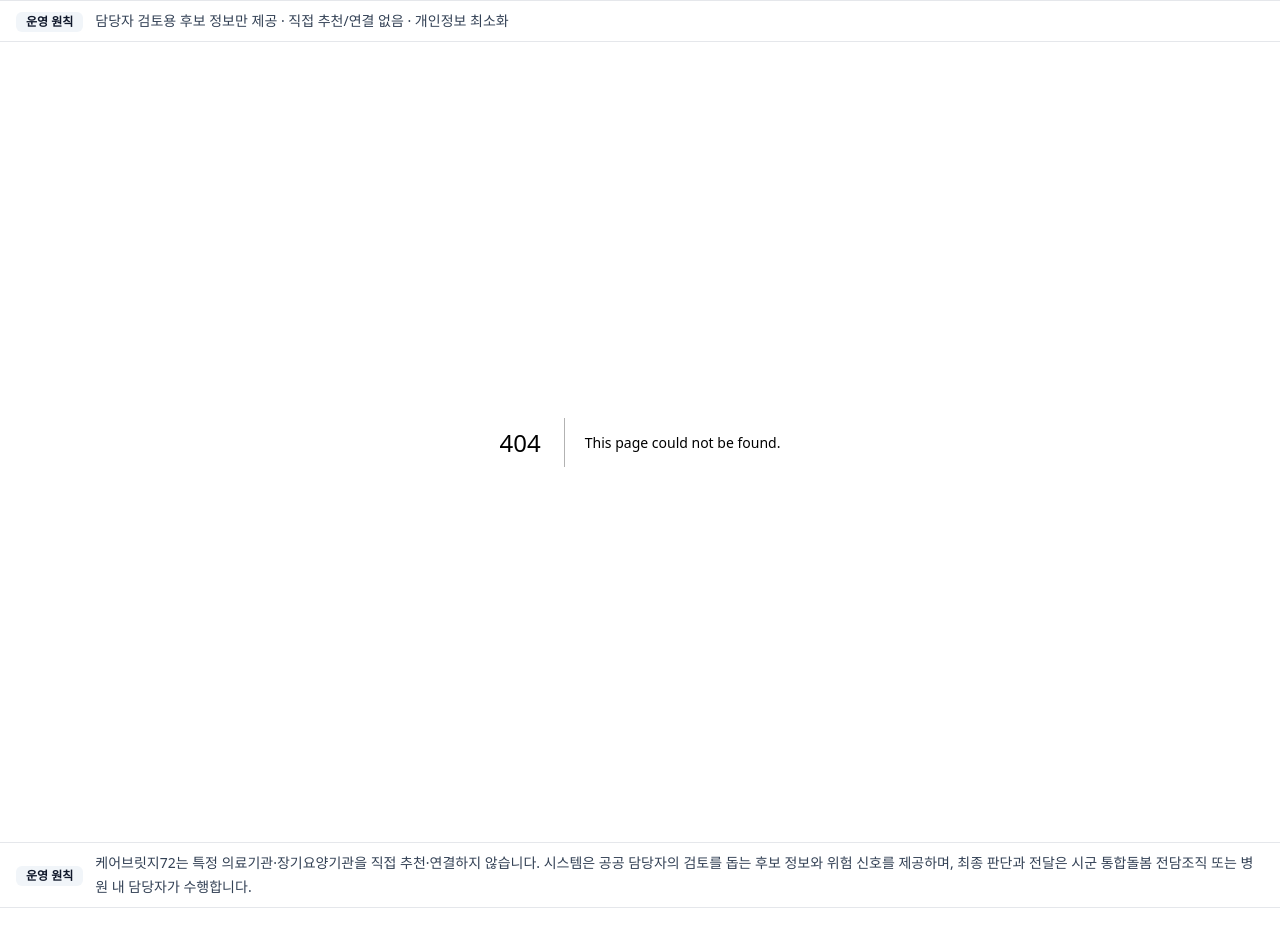
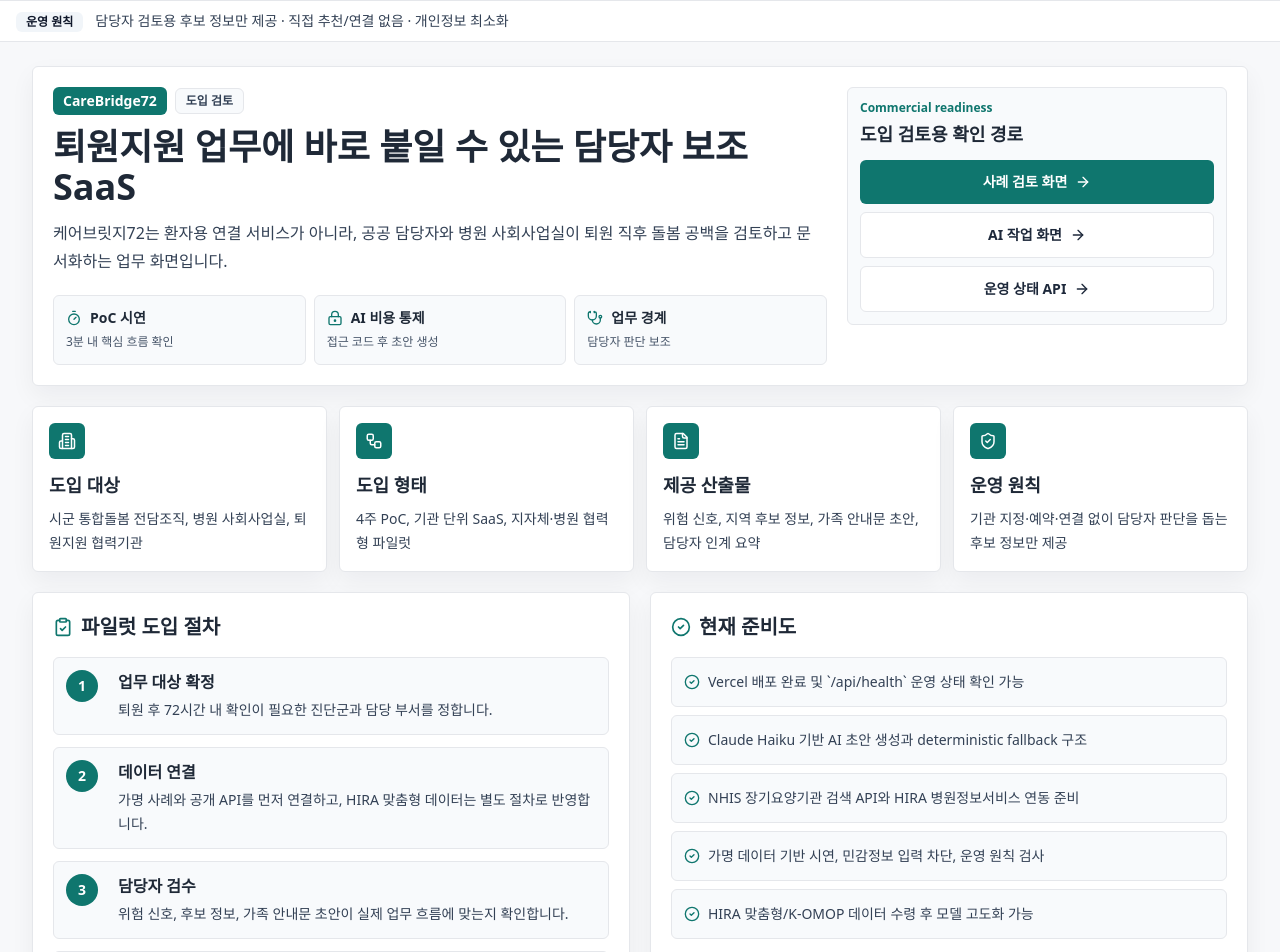
Before and after one commit to dailyweekly/carebridge72, a Next.js app: page /readiness in a window 1280 px wide. Before the commit this address had no page. Shown: the top 952 px of the page. Before the commit the page ends 908 px from the top, so only its background shows below. Built offline with nearby package versions, Linux system fonts and the light colour scheme.

Commit message:
Add commercial readiness page

```diff
--- /dev/null
+++ b/app/readiness/page.tsx
@@ -0,0 +1,180 @@
+import {
+  ArrowRight,
+  Building2,
+  CheckCircle2,
+  ClipboardCheck,
+  FileText,
+  LockKeyhole,
+  ShieldCheck,
+  Stethoscope,
+  Timer,
+  Workflow
+} from "lucide-react";
+import Link from "next/link";
+
+const pilotSteps = [
+  ["1", "업무 대상 확정", "퇴원 후 72시간 내 확인이 필요한 진단군과 담당 부서를 정합니다."],
+  ["2", "데이터 연결", "가명 사례와 공개 API를 먼저 연결하고, HIRA 맞춤형 데이터는 별도 절차로 반영합니다."],
+  ["3", "담당자 검수", "위험 신호, 후보 정보, 가족 안내문 초안이 실제 업무 흐름에 맞는지 확인합니다."],
+  ["4", "운영 전환", "접근 코드, 감사 로그, 운영 원칙 검사를 유지한 상태로 제한 배포합니다."]
+];
+
+const commercialFit = [
+  {
+    icon: <Building2 size={18} />,
+    title: "도입 대상",
+    body: "시군 통합돌봄 전담조직, 병원 사회사업실, 퇴원지원 협력기관"
+  },
+  {
+    icon: <Workflow size={18} />,
+    title: "도입 형태",
+    body: "4주 PoC, 기관 단위 SaaS, 지자체·병원 협력형 파일럿"
+  },
+  {
+    icon: <FileText size={18} />,
+    title: "제공 산출물",
+    body: "위험 신호, 지역 후보 정보, 가족 안내문 초안, 담당자 인계 요약"
+  },
+  {
+    icon: <ShieldCheck size={18} />,
+    title: "운영 원칙",
+    body: "기관 지정·예약·연결 없이 담당자 판단을 돕는 후보 정보만 제공"
+  }
+];
+
+const readinessItems = [
+  "Vercel 배포 완료 및 `/api/health` 운영 상태 확인 가능",
+  "Claude Haiku 기반 AI 초안 생성과 deterministic fallback 구조",
+  "NHIS 장기요양기관 검색 API와 HIRA 병원정보서비스 연동 준비",
+  "가명 데이터 기반 시연, 민감정보 입력 차단, 운영 원칙 검사",
+  "HIRA 맞춤형/K-OMOP 데이터 수령 후 모델 고도화 가능"
+];
+
+export default function ReadinessPage() {
+  return (
+    <main className="mx-auto max-w-7xl px-4 py-6 sm:px-6 lg:px-8">
+      <section className="rounded-md border border-line bg-white p-5 shadow-soft">
+        <div className="grid gap-5 lg:grid-cols-[minmax(0,1fr)_380px] lg:items-start">
+          <div>
+            <div className="mb-3 flex flex-wrap items-center gap-2">
+              <span className="rounded-md bg-teal px-2.5 py-1 text-sm font-black text-white">
+                CareBridge72
+              </span>
+              <span className="rounded-md border border-line bg-panel px-2.5 py-1 text-xs font-bold text-slate-700">
+                도입 검토
+              </span>
+            </div>
+            <h1 className="text-2xl font-black leading-tight text-ink sm:text-4xl">
+              퇴원지원 업무에 바로 붙일 수 있는 담당자 보조 SaaS
+            </h1>
+            <p className="mt-3 max-w-3xl text-base leading-7 text-slate-700">
+              케어브릿지72는 환자용 연결 서비스가 아니라, 공공 담당자와 병원 사회사업실이
+              퇴원 직후 돌봄 공백을 검토하고 문서화하는 업무 화면입니다.
+            </p>
+            <div className="mt-5 grid gap-2 md:grid-cols-3">
+              <ProofTile icon={<Timer size={16} />} label="PoC 시연" value="3분 내 핵심 흐름 확인" />
+              <ProofTile icon={<LockKeyhole size={16} />} label="AI 비용 통제" value="접근 코드 후 초안 생성" />
+              <ProofTile icon={<Stethoscope size={16} />} label="업무 경계" value="담당자 판단 보조" />
+            </div>
+          </div>
+
+          <div className="rounded-md border border-line bg-panel p-3">
+            <p className="text-xs font-black text-teal">Commercial readiness</p>
+            <p className="mt-1 text-lg font-black text-ink">도입 검토용 확인 경로</p>
+            <div className="mt-3 grid gap-2">
+              <Link
+                className="inline-flex min-h-11 items-center justify-center gap-2 rounded-md bg-teal px-4 py-3 text-sm font-black text-white"
+                href="/"
+              >
+                사례 검토 화면
+                <ArrowRight size={16} />
+              </Link>
+              <Link
+                className="inline-flex min-h-11 items-center justify-center gap-2 rounded-md border border-line bg-white px-4 py-3 text-sm font-black text-slate-800"
+                href="/workspace"
+              >
+                AI 작업 화면
+                <ArrowRight size={16} />
+              </Link>
+              <Link
+                className="inline-flex min-h-11 items-center justify-center gap-2 rounded-md border border-line bg-white px-4 py-3 text-sm font-black text-slate-800"
+                href="/api/health"
+              >
+                운영 상태 API
+                <ArrowRight size={16} />
+              </Link>
+            </div>
+          </div>
+        </div>
+      </section>
+
+      <section className="mt-5 grid gap-3 md:grid-cols-2 xl:grid-cols-4">
+        {commercialFit.map((item) => (
+          <article key={item.title} className="rounded-md border border-line bg-white p-4 shadow-soft">
+            <div className="mb-3 flex h-9 w-9 items-center justify-center rounded-md bg-teal text-white">
+              {item.icon}
+            </div>
+            <h2 className="text-lg font-black text-ink">{item.title}</h2>
+            <p className="mt-2 text-sm leading-6 text-slate-700">{item.body}</p>
+          </article>
+        ))}
+      </section>
+
+      <section className="mt-5 grid gap-5 lg:grid-cols-[1fr_1fr]">
+        <div className="rounded-md border border-line bg-white p-5 shadow-soft">
+          <div className="mb-4 flex items-center gap-2">
+            <ClipboardCheck size={20} className="text-teal" />
+            <h2 className="text-xl font-black text-ink">파일럿 도입 절차</h2>
+          </div>
+          <div className="grid gap-3">
+            {pilotSteps.map(([number, title, body]) => (
+              <article key={number} className="grid gap-3 rounded-md border border-line bg-panel p-3 sm:grid-cols-[40px_1fr]">
+                <span className="flex h-8 w-8 items-center justify-center rounded-full bg-teal text-sm font-black text-white">
+                  {number}
+                </span>
+                <div>
+                  <h3 className="font-black text-ink">{title}</h3>
+                  <p className="mt-1 text-sm leading-6 text-slate-700">{body}</p>
+                </div>
+              </article>
+            ))}
+          </div>
+        </div>
+
+        <div className="rounded-md border border-line bg-white p-5 shadow-soft">
+          <div className="mb-4 flex items-center gap-2">
+            <CheckCircle2 size={20} className="text-teal" />
+            <h2 className="text-xl font-black text-ink">현재 준비도</h2>
+          </div>
+          <ul className="grid gap-2">
+            {readinessItems.map((item) => (
+              <li key={item} className="flex gap-2 rounded-md border border-line bg-panel p-3 text-sm leading-6 text-slate-700">
+                <CheckCircle2 size={16} className="mt-1 shrink-0 text-teal" />
+                <span>{item}</span>
+              </li>
+            ))}
+          </ul>
+          <div className="mt-4 rounded-md border border-line bg-white p-3 text-sm leading-6 text-slate-700">
+            <p className="font-black text-ink">상용 전환 전제</p>
+            <p className="mt-1">
+              실환자 데이터 저장 없이 시작하고, 기관별 보안·개인정보 검토 후 HIRA 수령 데이터는
+              보안 분석 환경에서만 모델 고도화에 사용합니다.
+            </p>
+          </div>
+        </div>
+      </section>
+    </main>
+  );
+}
+
+function ProofTile({ icon, label, value }: { icon: React.ReactNode; label: string; value: string }) {
+  return (
+    <div className="rounded-md border border-line bg-panel p-3">
+      <div className="flex items-center gap-2 text-sm font-black text-ink">
+        <span className="text-teal">{icon}</span>
+        {label}
+      </div>
+      <p className="mt-1 text-xs leading-5 text-slate-600">{value}</p>
+    </div>
+  );
+}
--- a/components/DemoDashboard.tsx
+++ b/components/DemoDashboard.tsx
@@ -11,6 +11,7 @@
   FileText,
   Languages,
   ListChecks,
+  PackageCheck,
   ShieldCheck,
   Timer,
   UserRoundCheck,
@@ -130,6 +131,13 @@
             >
               <Camera size={17} />
               별첨 캡처 화면
+            </a>
+            <a
+              className="inline-flex min-h-11 items-center justify-center gap-2 rounded-md border border-line bg-white px-4 py-3 text-sm font-bold text-slate-700 transition hover:bg-panel"
+              href="/readiness"
+            >
+              <PackageCheck size={17} />
+              도입 검토
             </a>
           </div>
         </div>
--- a/lib/service-health.ts
+++ b/lib/service-health.ts
@@ -30,6 +30,7 @@
     readiness: summary,
     routes: [
       "/",
+      "/readiness",
       "/workspace",
       "/capture",
       "/api/risk",
```
Also changed, not shown: 1 other file (tests, documents, lock files or other folders).
